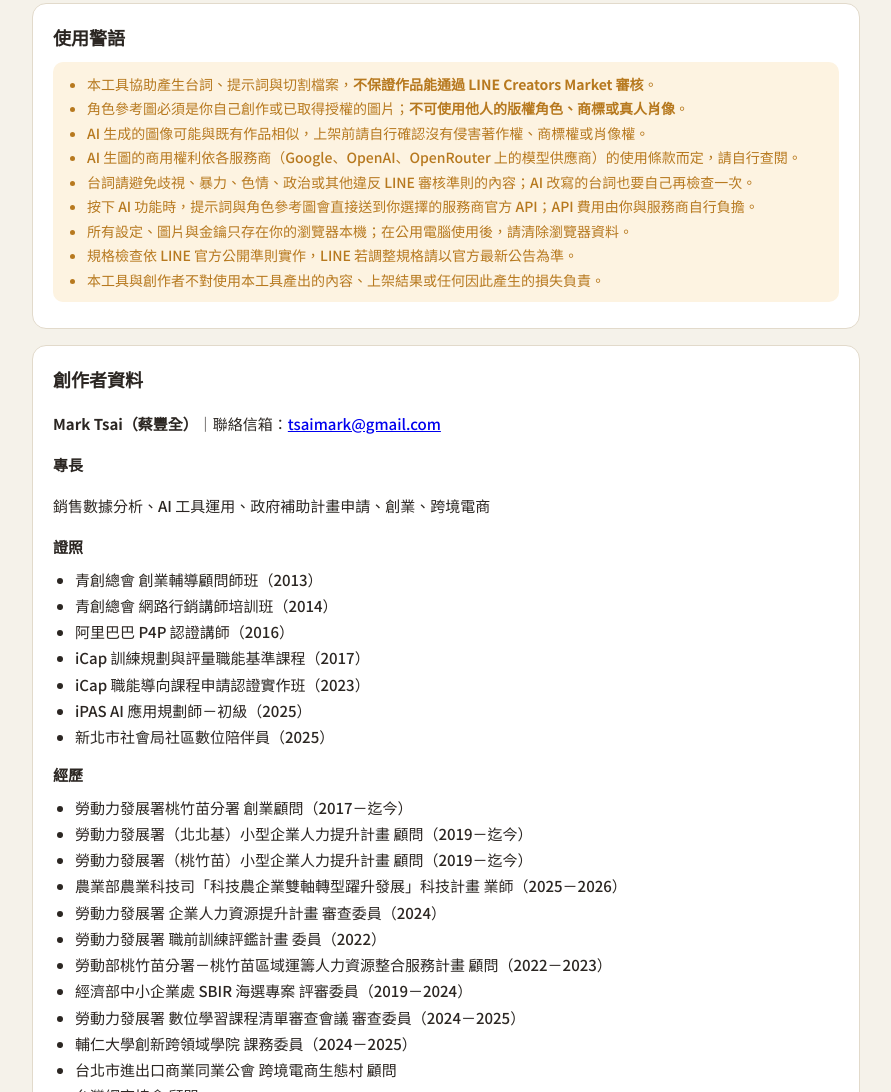
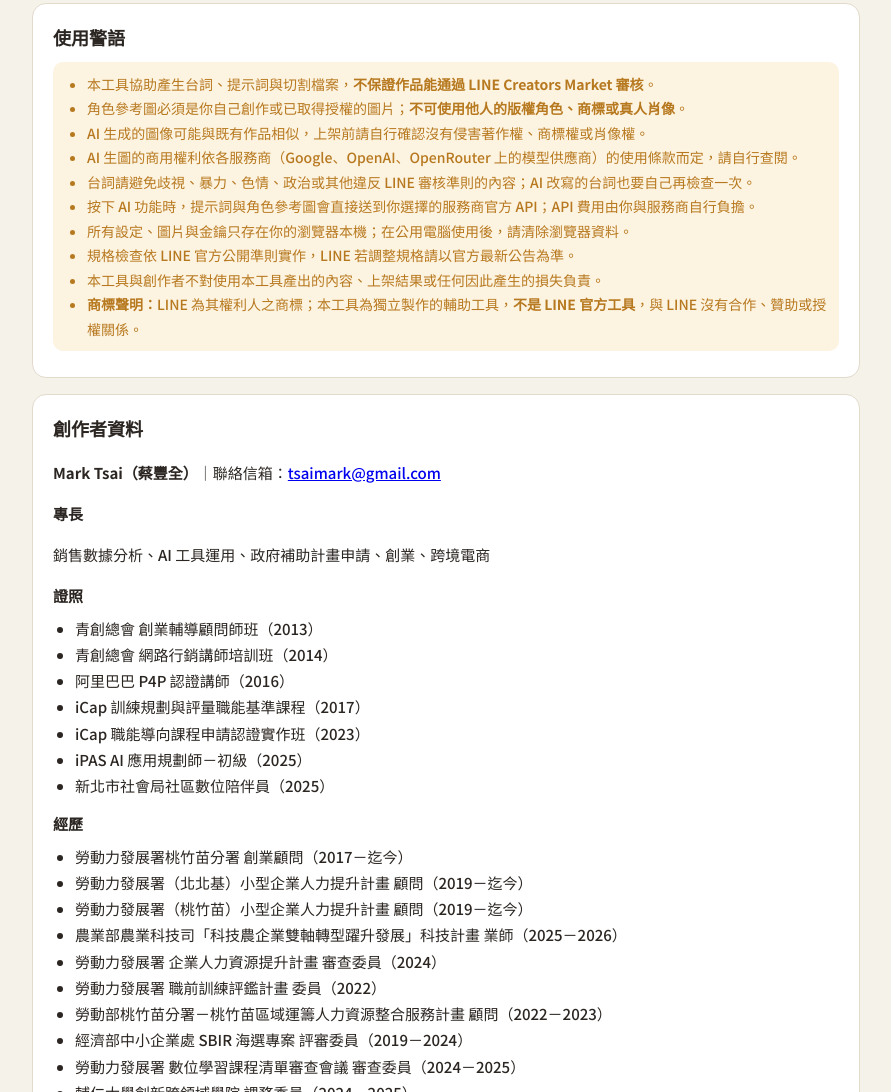
Before and after one commit to M255525/line-sticker-studio, a plain HTML site: page manual.html in a window 1280 px wide. Shown: the part 4261-5353 px from the top of the page, without its empty margins (194-1085 px from the left). Drawn offline with Linux system fonts and the light colour scheme.

Commit message:
智財權檢查：加註商標／來源聲明與相關調整
Co-Authored-By: Claude Opus 5.5 <noreply@anthropic.com>

```diff
--- a/manual.html
+++ b/manual.html
@@ -184,6 +184,7 @@
         <li>所有設定、圖片與金鑰只存在你的瀏覽器本機；在公用電腦使用後，請清除瀏覽器資料。</li>
         <li>規格檢查依 LINE 官方公開準則實作，LINE 若調整規格請以官方最新公告為準。</li>
         <li>本工具與創作者不對使用本工具產出的內容、上架結果或任何因此產生的損失負責。</li>
+        <li><b>商標聲明：</b>LINE 為其權利人之商標；本工具為獨立製作的輔助工具，<b>不是 LINE 官方工具</b>，與 LINE 沒有合作、贊助或授權關係。</li>
       </ul>
     </div>
   </section>
```
